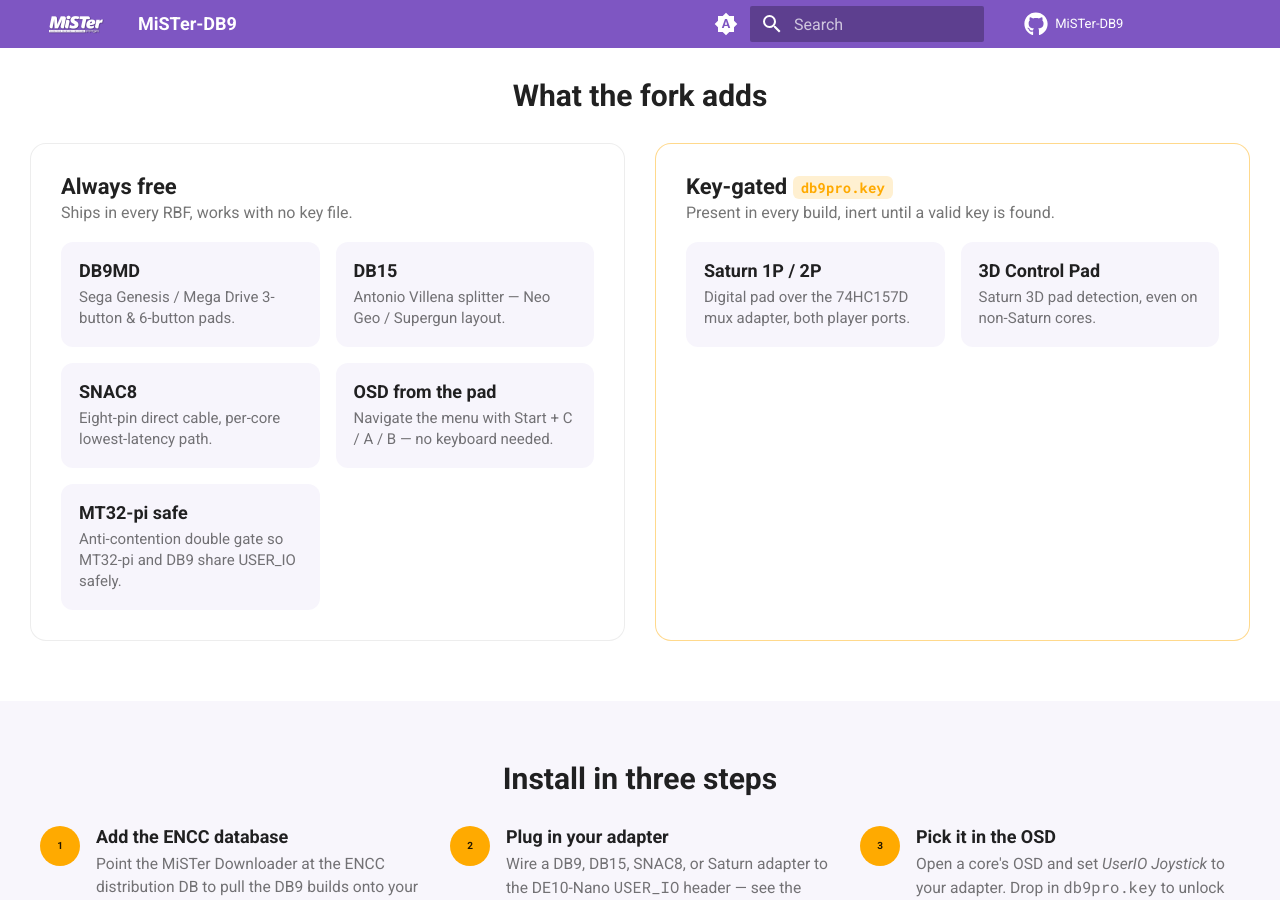
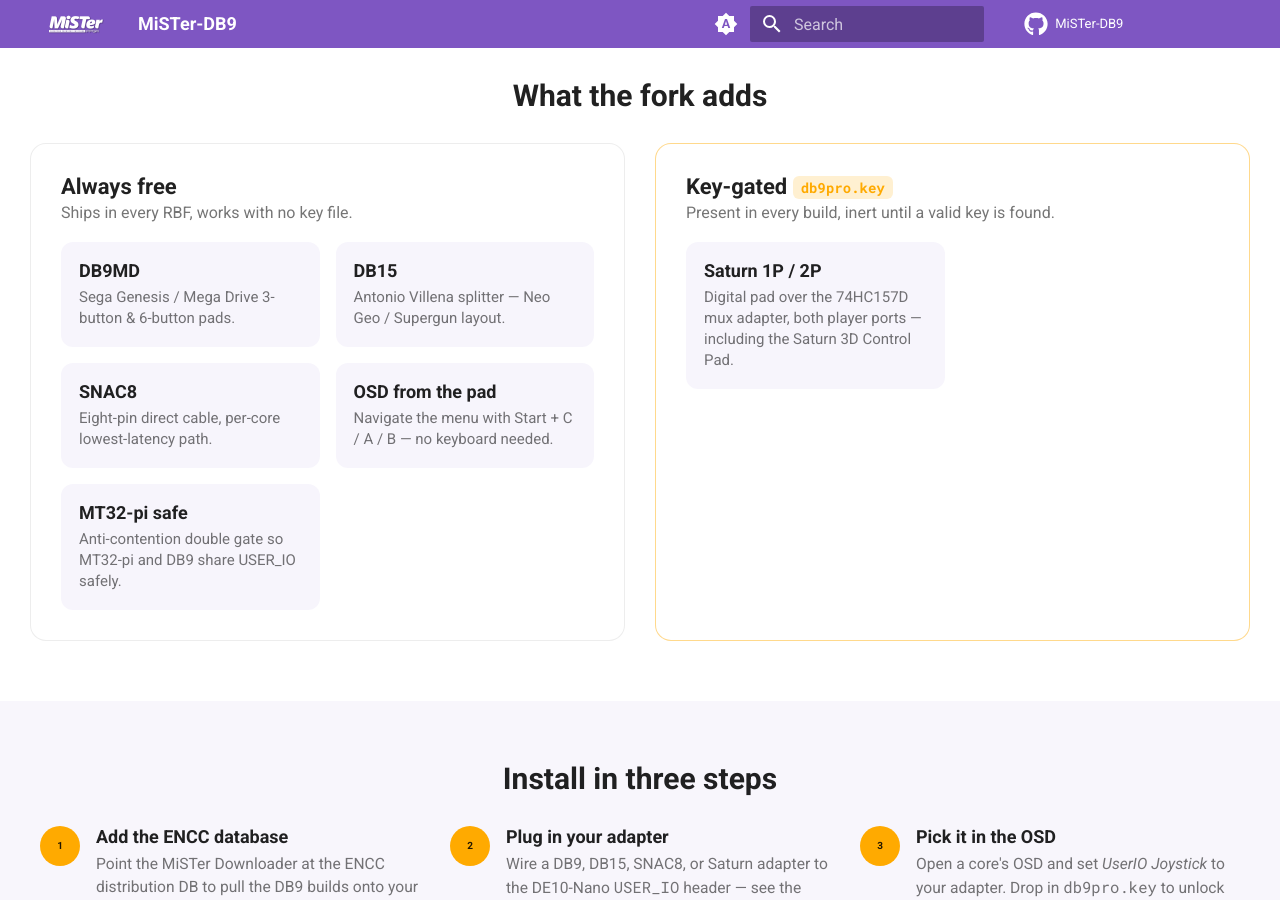
Before and after one commit to MiSTer-DB9/MiSTer-DB9.github.io, an MkDocs documentation site: the page built from docs/index.md, in a window 1280 px wide and 900 px high, scrolled down 493 px. Built offline with MkDocs 1.6.1 and Material for MkDocs 9.7.7, drawn with Linux system fonts in a browser that asks for light colours.

Commit message:
Landing: fold 3D Control Pad into the Saturn 1P/2P card

```diff
--- a/overrides/home.html
+++ b/overrides/home.html
@@ -68,11 +68,8 @@
         <ul class="db9-cards">
           <li class="db9-card">
             <h4>Saturn 1P / 2P</h4>
-            <p>Digital pad over the 74HC157D mux adapter, both player ports.</p>
-          </li>
-          <li class="db9-card">
-            <h4>3D Control Pad</h4>
-            <p>Saturn 3D pad detection, even on non-Saturn cores.</p>
+            <p>Digital pad over the 74HC157D mux adapter, both player ports —
+            including the Saturn 3D Control Pad.</p>
           </li>
         </ul>
       </div>
```
